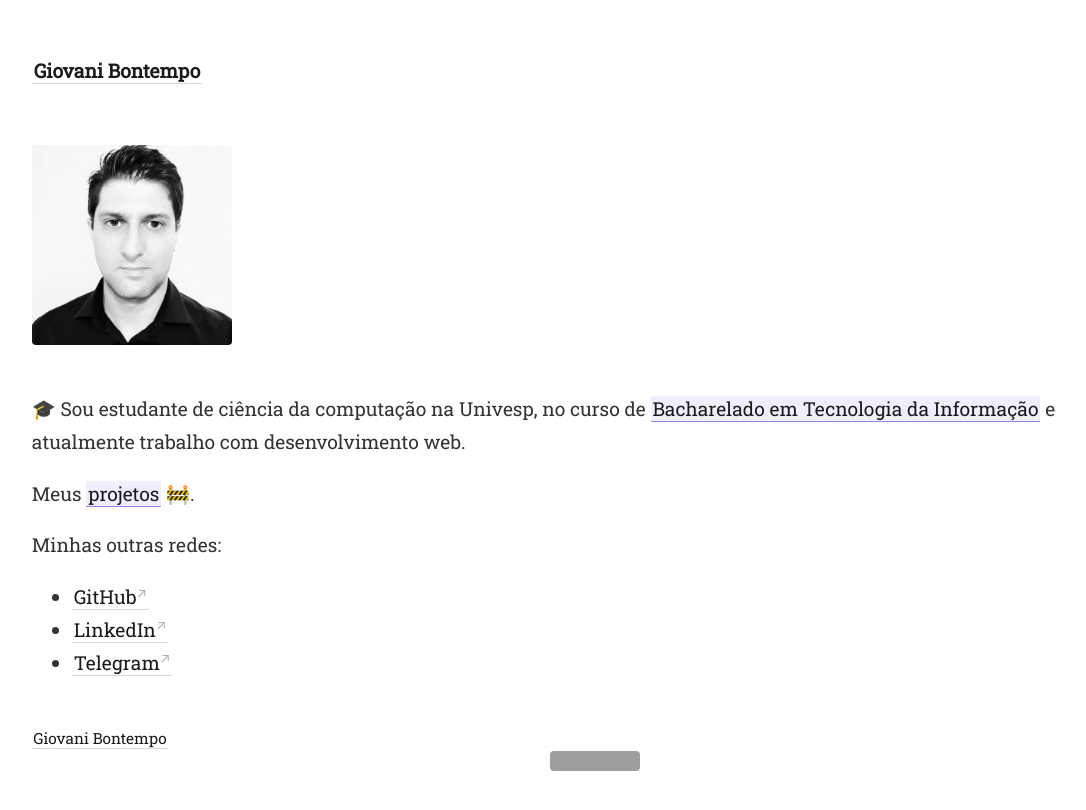
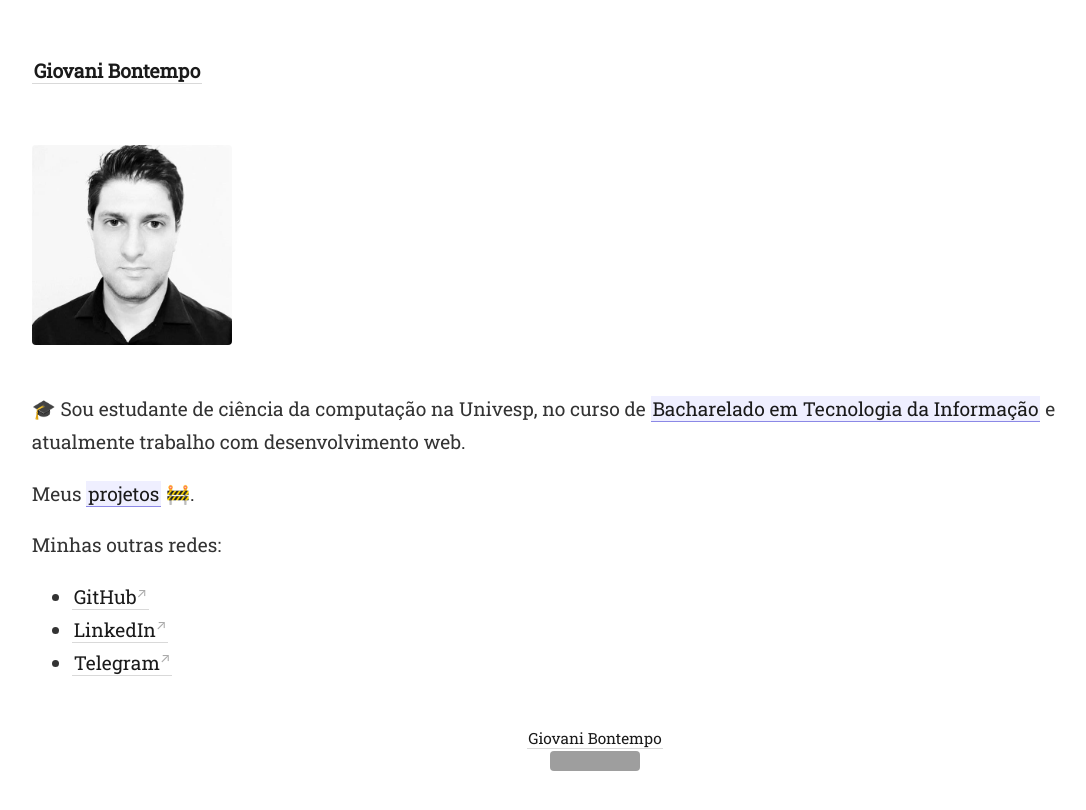
Before and after one commit to gio-bon/MyDigitalGarden, a Jekyll site: the page built from _pages/about.md, in a window 1280 px wide. Shown: the top 810 px of the page, without its empty margins (45-1131 px from the left). Built offline with Jekyll 4.4.1, drawn with Linux system fonts in a browser that asks for light colours; grey boxes are pictures that could not be loaded.

Commit message:
center again

```diff
--- a/_includes/footer.html
+++ b/_includes/footer.html
@@ -1,3 +1,4 @@
-<div align="left">
-  <a class="internal-link" href="/about">Giovani Bontempo</a> <img src="https://i.creativecommons.org/l/by-nc-sa/4.0/80x15.png" />
+<div align="center">
+  <a class="internal-link" href="/about">Giovani Bontempo</a>
 </div>
+<img src="https://i.creativecommons.org/l/by-nc-sa/4.0/80x15.png" />
```
